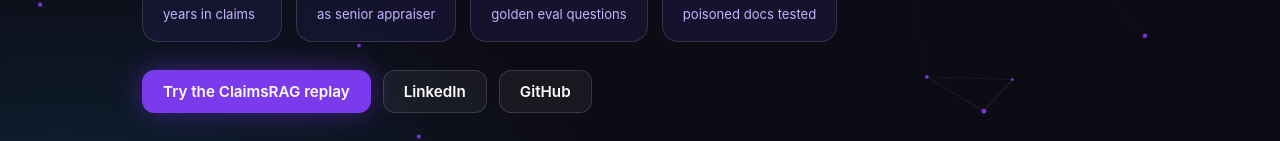
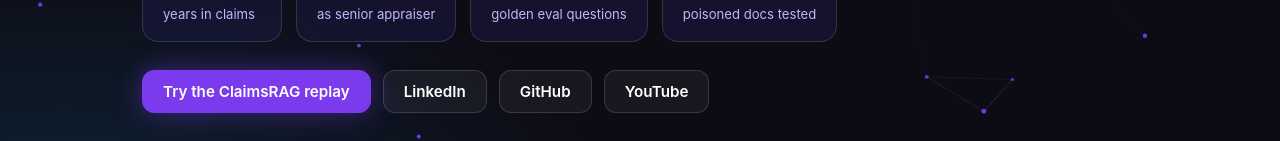
Before and after one commit to jf1shh/jf1shh.github.io, a plain HTML site: page index.html in a window 1280 px wide. Shown: the part 513-654 px from the top of the page. Drawn offline with Linux system fonts and the light colour scheme.

Commit message:
Portfolio: link the YouTube channel in hero and footer
Co-Authored-By: Claude Opus 5.5 <noreply@anthropic.com>

```diff
--- a/index.html
+++ b/index.html
@@ -48,6 +48,7 @@
     <a class="btn primary" href="#claimsrag">Try the ClaimsRAG replay</a>
     <a class="btn" href="https://www.linkedin.com/in/jaredfisher-ai/" rel="noopener">LinkedIn</a>
     <a class="btn" href="https://github.com/jf1shh" rel="noopener">GitHub</a>
+    <a class="btn" href="https://www.youtube.com/@JaredFisherBuilds" rel="noopener">YouTube</a>
   </div>
   <p class="hint" aria-hidden="true">Move your mouse. Click to drop a node.</p>
 </section>
@@ -180,7 +181,7 @@
 
 <footer>
   <p><strong>Jared Fisher</strong> · Seattle, WA · remote</p>
-  <p><a href="https://www.linkedin.com/in/jaredfisher-ai/" rel="noopener">LinkedIn</a> · <a href="https://github.com/jf1shh" rel="noopener">GitHub</a></p>
+  <p><a href="https://www.linkedin.com/in/jaredfisher-ai/" rel="noopener">LinkedIn</a> · <a href="https://github.com/jf1shh" rel="noopener">GitHub</a> · <a href="https://www.youtube.com/@JaredFisherBuilds" rel="noopener">YouTube</a></p>
   <p class="fine">All claims data on this site is synthetic. The ClaimsRAG replay is scripted from real behavior and evaluation results. Psst: try the Konami code.</p>
 </footer>
 
```
